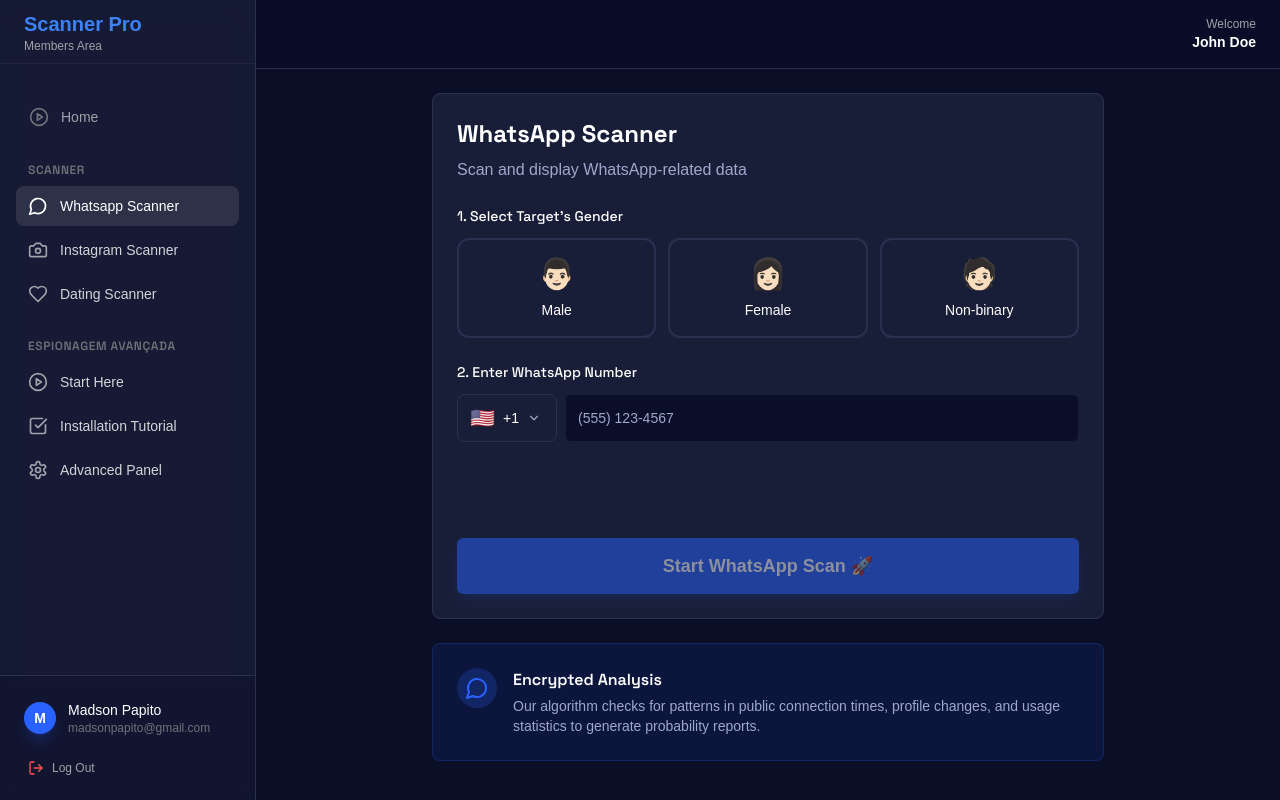
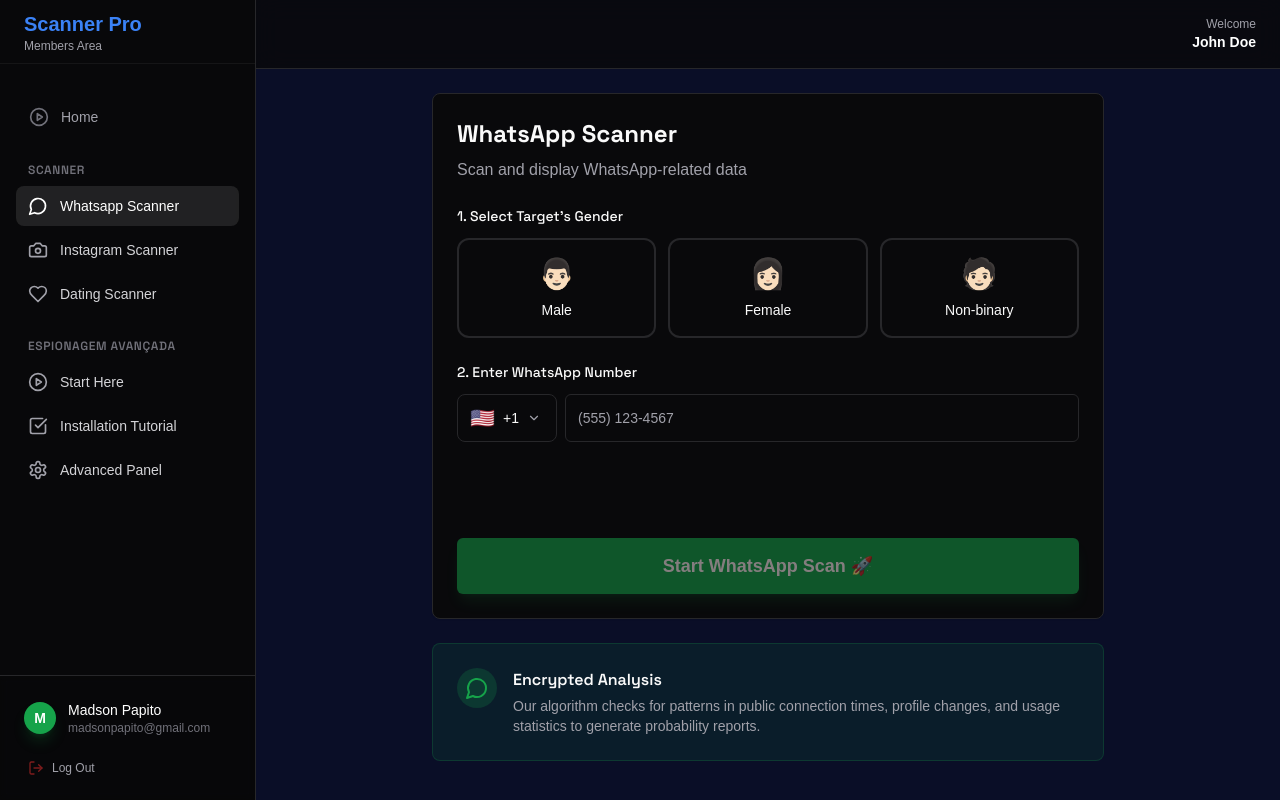
Before and after one commit to madsonpapito/pc-infidelity, a Next.js app: page /dashboard/whatsapp in a window 1280 px wide. Built offline with nearby package versions, Linux system fonts and the light colour scheme.

Commit message:
style: update dark theme to a professional zinc/emerald palette for better UX

```diff
--- a/app/globals.css
+++ b/app/globals.css
@@ -72,38 +72,38 @@ html {
     --sidebar-ring: 217.2 91.2% 59.8%;
   }
   .dark {
-    --background: 232 59% 10%; /* #0a0e27 */
-    --foreground: 0 0% 100%; /* #ffffff */
-    --card: 231 38% 16%; /* #1a1f3a */
-    --card-foreground: 0 0% 100%; /* #ffffff */
-    --popover: 231 38% 16%; /* #1a1f3a */
-    --popover-foreground: 0 0% 100%; /* #ffffff */
-    --primary: 224 100% 58%; /* #2962FF */
-    --primary-foreground: 0 0% 100%; /* #ffffff */
-    --secondary: 280 100% 50%; /* #AA00FF */
-    --secondary-foreground: 0 0% 100%; /* #ffffff */
-    --muted: 231 31% 24%; /* #2a3050 */
-    --muted-foreground: 227 30% 71%; /* #a0a9c9 */
-    --accent: 151 100% 45%; /* #00E676 */
-    --accent-foreground: 232 59% 10%; /* #0a0e27 */
-    --destructive: 360 100% 66%; /* #ff5252 */
-    --destructive-foreground: 0 0% 100%; /* #ffffff */
-    --border: 231 31% 24%; /* #2a3050 */
-    --input: 231 38% 16%; /* #1a1f3a */
-    --ring: 224 100% 58%; /* #2962FF */
-    --chart-1: 224 100% 58%; /* #2962FF */
-    --chart-2: 280 100% 50%; /* #AA00FF */
-    --chart-3: 151 100% 45%; /* #00E676 */
-    --chart-4: 42 100% 50%; /* #FFB300 */
-    --chart-5: 340 100% 71%; /* #FF6B9D */
-    --sidebar-background: 232 59% 10%; /* #0a0e27 */
-    --sidebar-foreground: 0 0% 100%; /* #ffffff */
-    --sidebar-primary: 224 100% 58%; /* #2962FF */
-    --sidebar-primary-foreground: 0 0% 100%; /* #ffffff */
-    --sidebar-accent: 231 38% 16%; /* #1a1f3a */
-    --sidebar-accent-foreground: 0 0% 100%; /* #ffffff */
-    --sidebar-border: 231 31% 24%; /* #2a3050 */
-    --sidebar-ring: 224 100% 58%; /* #2962FF */
+    --background: 240 10% 3.9%;
+    --foreground: 0 0% 98%;
+    --card: 240 10% 3.9%;
+    --card-foreground: 0 0% 98%;
+    --popover: 240 10% 3.9%;
+    --popover-foreground: 0 0% 98%;
+    --primary: 142.1 76.2% 36.3%;
+    --primary-foreground: 355.7 100% 97.3%;
+    --secondary: 240 3.7% 15.9%;
+    --secondary-foreground: 0 0% 98%;
+    --muted: 240 3.7% 15.9%;
+    --muted-foreground: 240 5% 64.9%;
+    --accent: 240 3.7% 15.9%;
+    --accent-foreground: 0 0% 98%;
+    --destructive: 0 62.8% 30.6%;
+    --destructive-foreground: 0 0% 98%;
+    --border: 240 3.7% 15.9%;
+    --input: 240 3.7% 15.9%;
+    --ring: 142.1 76.2% 36.3%;
+    --chart-1: 142.1 76.2% 36.3%;
+    --chart-2: 240 3.7% 15.9%;
+    --chart-3: 0 0% 98%;
+    --chart-4: 240 5% 64.9%;
+    --chart-5: 240 10% 3.9%;
+    --sidebar-background: 240 10% 3.9%;
+    --sidebar-foreground: 240 4.8% 95.9%;
+    --sidebar-primary: 142.1 76.2% 36.3%;
+    --sidebar-primary-foreground: 0 0% 100%;
+    --sidebar-accent: 240 3.7% 15.9%;
+    --sidebar-accent-foreground: 240 4.8% 95.9%;
+    --sidebar-border: 240 3.7% 15.9%;
+    --sidebar-ring: 142.1 76.2% 36.3%;
   }
 }
 
```
